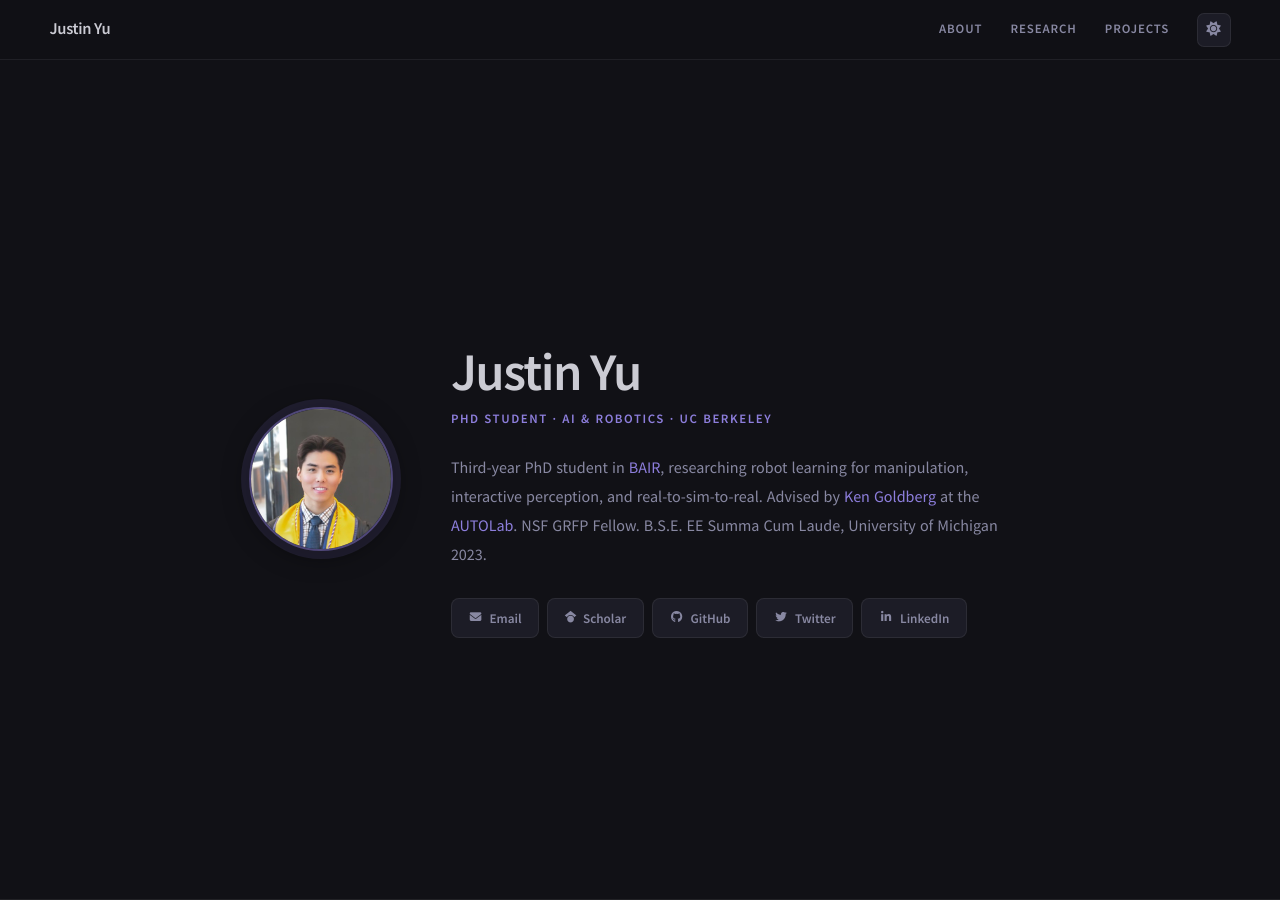
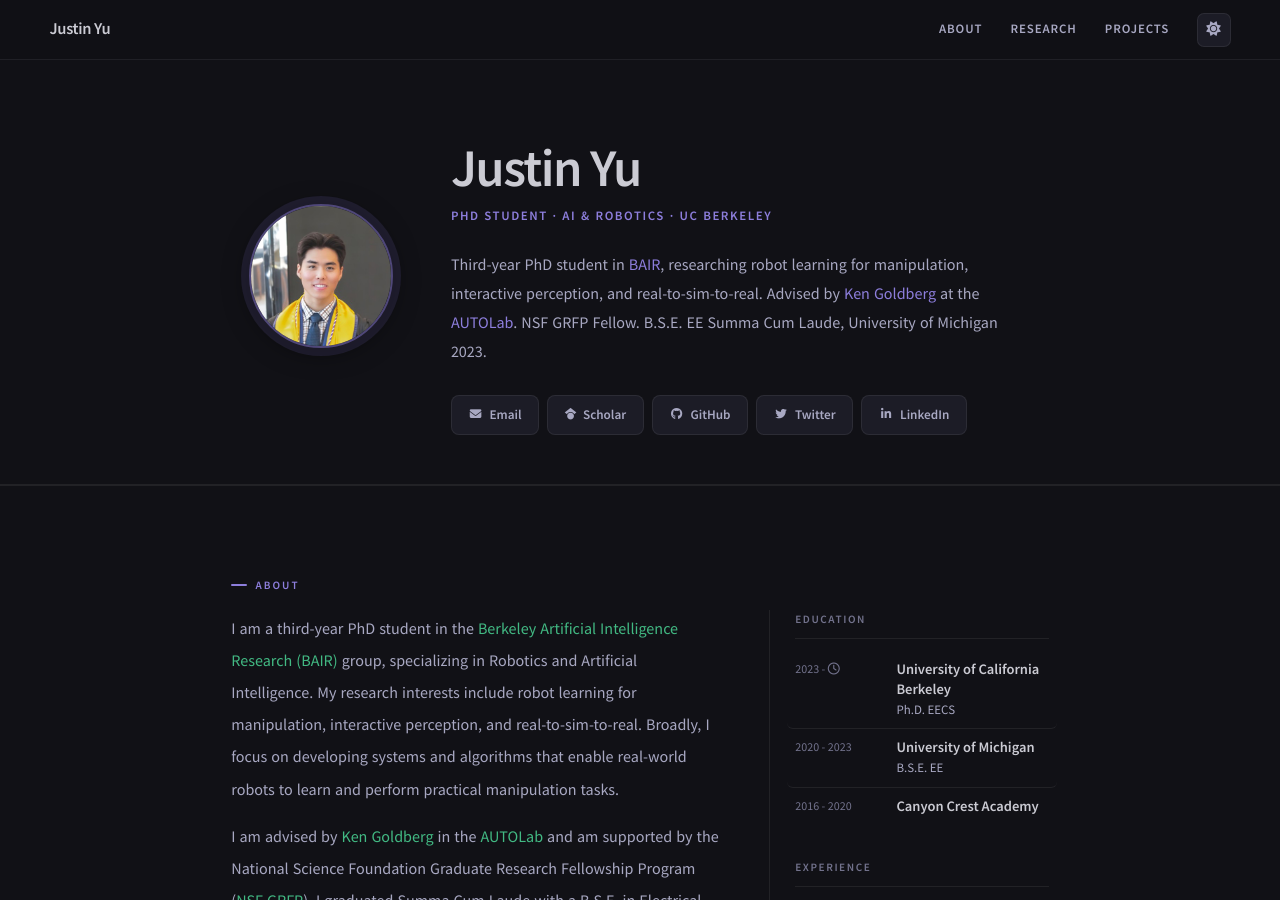
Before and after one commit to uynitsuj/uynitsuj.github.io, a Jekyll site: the page built from index.html, in a window 1280 px wide and 900 px high. Built offline with Jekyll 4.4.1, drawn with Linux system fonts in a browser that asks for light colours; nearby versions of some CDN libraries; a script that is not in the unit is left out.

Commit message:
cull some hanging media refs and redo spacing a bit

```diff
--- a/_layouts/home.html
+++ b/_layouts/home.html
@@ -23,8 +23,8 @@
   --border:       rgba(255, 255, 255, 0.07);
   --border-hi:    rgba(141, 126, 220, 0.5);
   --tx:           rgba(210, 210, 218, 0.97);
-  --tx-2:         #8888a2;
-  --tx-muted:     #4e4e68;
+  --tx-2:         #a8a8c2;
+  --tx-muted:     #72728c;
   --accent:       #8d7edc;
   --accent-hi:    #a897e8;
   --accent-dim:   rgba(141, 126, 220, 0.12);
@@ -183,14 +183,13 @@
    HERO
    ============================================================================= */
 #hero {
-  min-height: calc(100vh - 60px);
   display: flex; align-items: center;
   border-bottom: 1px solid var(--border);
 }
 
 .hero-inner {
   max-width: 900px; margin: 0 auto;
-  padding: 5rem clamp(1.25rem, 5vw, 2.5rem);
+  padding: 3.5rem clamp(1.25rem, 5vw, 2.5rem) 3rem;
   display: flex; align-items: center; gap: 3.5rem; flex-wrap: wrap;
 }
 
@@ -254,9 +253,15 @@
    ============================================================================= */
 .about-grid {
   display: grid;
-  grid-template-columns: 1.15fr 0.85fr;
-  gap: 4rem;
+  grid-template-columns: 1.75fr 1fr;
+  gap: 3rem;
   align-items: start;
+}
+
+/* Sidebar (right col) — de-emphasised, right-justified feel */
+.about-sidebar {
+  padding-left: 1.5rem;
+  border-left: 1px solid var(--border);
 }
 
 .bio-text {
@@ -372,17 +377,15 @@
 }
 
 .pub-thumb {
-  flex-shrink: 0; width: 210px;
+  flex-shrink: 0; width: 230px;
   background: var(--bg-surf); overflow: hidden;
+  display: flex; align-items: center; justify-content: center;
 }
 .pub-thumb video,
 .pub-thumb img {
   width: 100%; height: 100%;
-  object-fit: cover; display: block; margin: 0;
-  transition: transform 0.5s ease;
+  object-fit: contain; display: block; margin: 0;
 }
-.pub-card:hover .pub-thumb video,
-.pub-card:hover .pub-thumb img { transform: scale(1.06); }
 
 .pub-body {
   padding: 1.1rem 1.35rem;
@@ -458,14 +461,17 @@
 }
 
 .proj-img {
-  aspect-ratio: 16 / 9; overflow: hidden;
+  height: 175px; overflow: hidden;
   background: var(--bg-surf);
+  display: flex; align-items: center; justify-content: center;
 }
 .proj-img img {
-  width: 100%; height: 100%; object-fit: cover; display: block; margin: 0;
+  max-width: 100%; max-height: 100%;
+  width: auto; height: auto;
+  object-fit: contain; display: block; margin: 0;
   transition: transform 0.45s ease;
 }
-.proj-card:hover .proj-img img { transform: scale(1.07); }
+.proj-card:hover .proj-img img { transform: scale(1.04); }
 
 .proj-body {
   padding: 1rem 1.2rem 1.2rem;
@@ -653,8 +659,8 @@
           </p>
         </div>
 
-        <!-- Right: education + experience timelines -->
-        <div>
+        <!-- Right: education + experience timelines (sidebar) -->
+        <div class="about-sidebar">
           <div class="tl-block">
             <div class="tl-header">Education</div>
             {% for edu in site.data.index.education %}
```
Also changed, not shown: _layouts/default.html (+19 -10 lines), img/175711.png (deleted), img/pub/DRIFT.png (deleted), img/pub/POGS.png (deleted), img/pub/POGS2.png (deleted), img/pub/cheetahcnn.png (deleted), img/robots/6DoF.jpg (deleted), 5 other files.
